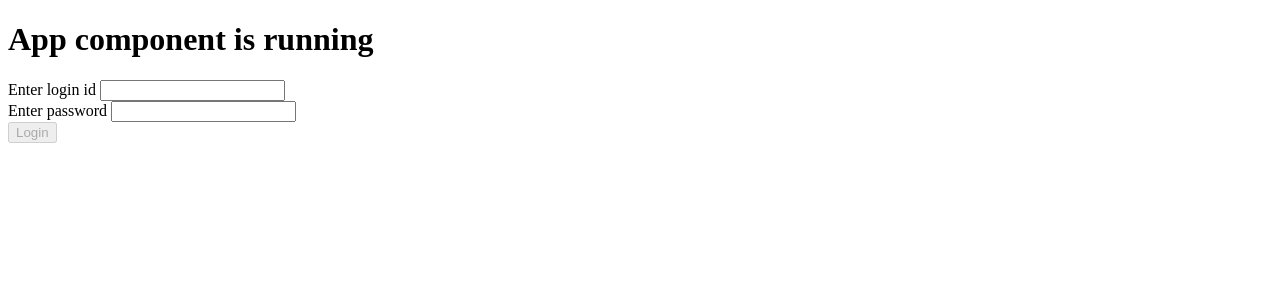
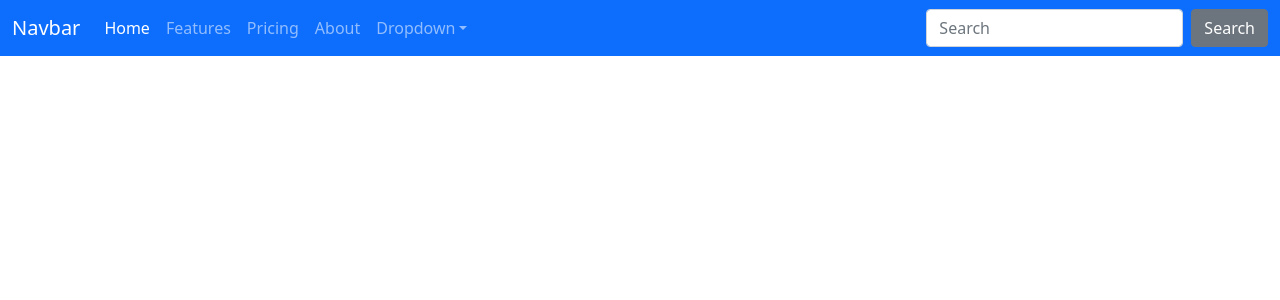
Before and after one commit to rjrealworld/Angular-Sessions, an Angular app in the folder 12-10-2021/demo/: page / in a window 1280 px wide. Shown: the top 300 px of the page. Built offline with nearby package versions, Linux system fonts and the light colour scheme.

Commit message:
Added a bootstrap header

```diff
--- a/12-10-2021/demo/angular.json
+++ b/12-10-2021/demo/angular.json
@@ -30,7 +30,8 @@
               "src/assets"
             ],
             "styles": [
-              "src/styles.css"
+              "src/styles.css",
+              "node_modules/bootstrap/dist/css/bootstrap.min.css"
             ],
             "scripts": []
           },
--- a/12-10-2021/demo/package.json
+++ b/12-10-2021/demo/package.json
@@ -18,6 +18,7 @@
     "@angular/platform-browser": "~12.2.0",
     "@angular/platform-browser-dynamic": "~12.2.0",
     "@angular/router": "~12.2.0",
+    "bootstrap": "^5.1.3",
     "rxjs": "~6.6.0",
     "tslib": "^2.3.0",
     "zone.js": "~0.11.4"
--- a/12-10-2021/demo/src/app/app.component.html
+++ b/12-10-2021/demo/src/app/app.component.html
@@ -1,6 +1,7 @@
-<h1>App component is running</h1>
+<!-- <h1>App component is running</h1> -->
 <!-- <app-demo></app-demo> -->
 <!-- <app-assignment></app-assignment> -->
 <!-- <app-assignment2></app-assignment2> -->
 <!-- <app-combined-assignment></app-combined-assignment> -->
-<app-login></app-login>
+<!-- <app-login></app-login> -->
+<app-header></app-header>
--- a/12-10-2021/demo/src/app/app.module.ts
+++ b/12-10-2021/demo/src/app/app.module.ts
@@ -12,6 +12,7 @@ import { CombinedAssignmentComponent } from './combined-assignment/combined-assi
 import { ExprPipe } from './expr.pipe';
 import { GenderPipe } from './gender.pipe';
 import { CountryCodePipe } from './country-code.pipe';
+import { HeaderComponent } from './header/header.component';
 
 @NgModule({
   declarations: [
@@ -23,7 +24,8 @@ import { CountryCodePipe } from './country-code.pipe';
     CombinedAssignmentComponent,
     ExprPipe,
     GenderPipe,
-    CountryCodePipe
+    CountryCodePipe,
+    HeaderComponent
   ],
   imports: [
     BrowserModule,
--- /dev/null
+++ b/12-10-2021/demo/src/app/header/header.component.html
@@ -0,0 +1,43 @@
+<nav class="navbar navbar-expand-lg navbar-dark bg-primary">
+    <div class="container-fluid">
+        <a class="navbar-brand" href="#">Navbar</a>
+        <button class="navbar-toggler" type="button" data-bs-toggle="collapse" data-bs-target="#navbarColor01"
+            aria-controls="navbarColor01" aria-expanded="false" aria-label="Toggle navigation">
+            <span class="navbar-toggler-icon"></span>
+        </button>
+
+        <div class="collapse navbar-collapse" id="navbarColor01">
+            <ul class="navbar-nav me-auto">
+                <li class="nav-item">
+                    <a class="nav-link active" href="#">Home
+                        <span class="visually-hidden">(current)</span>
+                    </a>
+                </li>
+                <li class="nav-item">
+                    <a class="nav-link" href="#">Features</a>
+                </li>
+                <li class="nav-item">
+                    <a class="nav-link" href="#">Pricing</a>
+                </li>
+                <li class="nav-item">
+                    <a class="nav-link" href="#">About</a>
+                </li>
+                <li class="nav-item dropdown">
+                    <a class="nav-link dropdown-toggle" data-bs-toggle="dropdown" href="#" role="button"
+                        aria-haspopup="true" aria-expanded="false">Dropdown</a>
+                    <div class="dropdown-menu">
+                        <a class="dropdown-item" href="#">Action</a>
+                        <a class="dropdown-item" href="#">Another action</a>
+                        <a class="dropdown-item" href="#">Something else here</a>
+                        <div class="dropdown-divider"></div>
+                        <a class="dropdown-item" href="#">Separated link</a>
+                    </div>
+                </li>
+            </ul>
+            <form class="d-flex">
+                <input class="form-control me-sm-2" type="text" placeholder="Search">
+                <button class="btn btn-secondary my-2 my-sm-0" type="submit">Search</button>
+            </form>
+        </div>
+    </div>
+</nav>
--- /dev/null
+++ b/12-10-2021/demo/src/app/header/header.component.ts
@@ -0,0 +1,15 @@
+import { Component, OnInit } from '@angular/core';
+
+@Component({
+  selector: 'app-header',
+  templateUrl: './header.component.html',
+  styleUrls: ['./header.component.css']
+})
+export class HeaderComponent implements OnInit {
+
+  constructor() { }
+
+  ngOnInit(): void {
+  }
+
+}
```
Also changed, not shown: 12-10-2021/demo/src/app/header/header.component.css (added), 1 other file (tests, documents, lock files or other folders).
